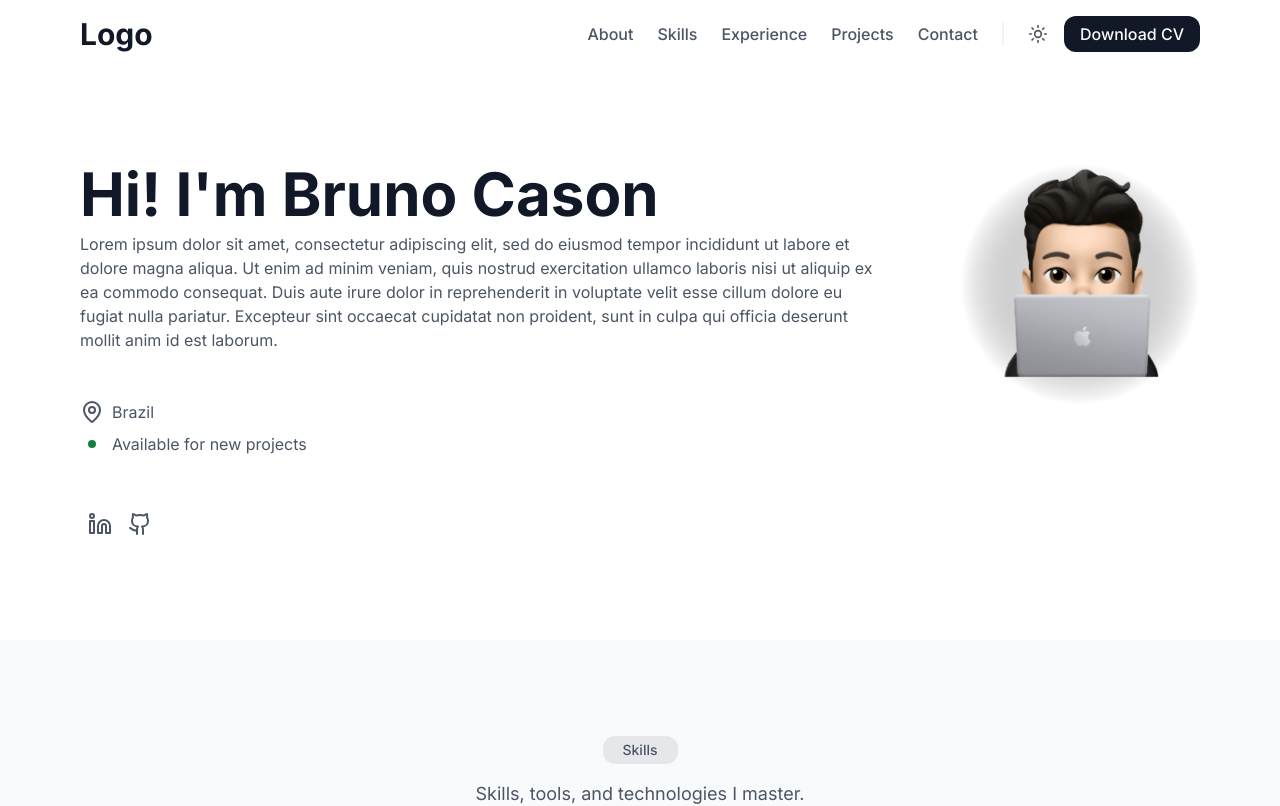
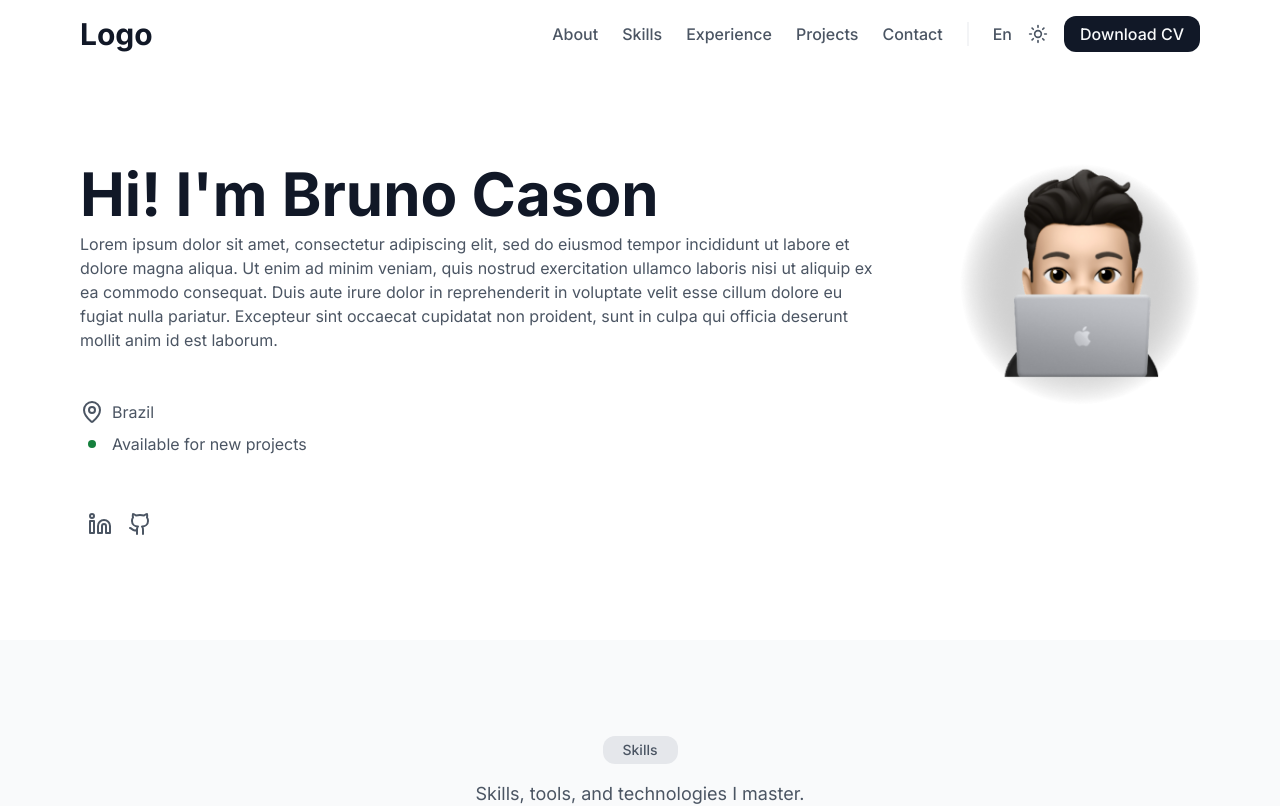
Before and after one commit to BrunoCason/portfolio, a Next.js app: page / in a window 1280 px wide. Shown: the top 806 px of the page. Built offline with nearby package versions, Linux system fonts and the light colour scheme.

Commit message:
feat: add change language header

```diff
--- a/src/components/layout/Header.tsx
+++ b/src/components/layout/Header.tsx
@@ -1,16 +1,29 @@
-import { navLinks } from "@/lib/data";
 import Link from "next/link";
-import { useState } from "react";
+import { useState, useRef } from "react";
 import { Moon, Sun, Menu } from "lucide-react";
 import SideMenu from "./SideMenu";
 import { useTheme } from "@/context/ThemeProvider";
+import { useLanguage } from "@/context/LanguageContext";
+import { navLinks, cv } from "@/locales/header";
 
 const Header = () => {
   const { theme, toggleTheme } = useTheme();
   const [isSidebarOpen, setIsSidebarOpen] = useState(false);
+  const [isDropdownOpen, setIsDropdownOpen] = useState(false);
+  const dropdownRef = useRef<HTMLDivElement>(null);
+  const { language, setLanguage } = useLanguage();
 
   const toggleSidebar = () => {
     setIsSidebarOpen((prev) => !prev);
+  };
+
+  const toggleDropdown = () => {
+    setIsDropdownOpen((prev) => !prev);
+  };
+
+  const handleLanguageChange = (lang: "en" | "pt") => {
+    setLanguage(lang);
+    setIsDropdownOpen(false);
   };
 
   return (
@@ -19,14 +32,45 @@ const Header = () => {
         <p className="font-bold text-3xl text-gray-900">Logo</p>
         <nav className="flex items-center gap-6">
           <ul className="flex list-none items-center gap-6 text-gray-600 dark:text-gray-400">
-            {navLinks.map((link, index) => (
+            {navLinks[language].map((link, index) => (
               <li key={index} className="font-medium text-base">
                 <Link href={link.href}>{link.label}</Link>
               </li>
             ))}
           </ul>
           <div className="h-6 w-0.5 bg-gray-100 dark:bg-gray-700"></div>
-          <div className="flex items-center gap-4">
+          <div className="relative flex items-center gap-4">
+            <button
+              onClick={toggleDropdown}
+              className="text-gray-600 dark:text-gray-400 font-medium"
+            >
+              {language === "en" ? "En" : "Pt"}
+            </button>
+
+            {isDropdownOpen && (
+              <div
+                ref={dropdownRef}
+                className="absolute top-full left-0 mt-2 w-32 bg-white dark:bg-gray-800 rounded-lg shadow-lg border border-gray-200 dark:border-gray-700"
+              >
+                <button
+                  onClick={() =>
+                    handleLanguageChange(language === "en" ? "pt" : "en")
+                  }
+                  className="block w-full text-left px-4 py-2 text-gray-900 dark:text-gray-100 hover:bg-gray-100 dark:hover:bg-gray-700"
+                >
+                  English
+                </button>
+                <button
+                  onClick={() =>
+                    handleLanguageChange(language === "en" ? "pt" : "en")
+                  }
+                  className="block w-full text-left px-4 py-2 text-gray-900 dark:text-gray-100 hover:bg-gray-100 dark:hover:bg-gray-700"
+                >
+                  Português
+                </button>
+              </div>
+            )}
+
             <button onClick={toggleTheme} aria-label="Toggle Theme">
               {theme === "light" ? (
                 <Sun className="w-5 h-5 text-gray-600" />
@@ -35,7 +79,7 @@ const Header = () => {
               )}
             </button>
             <button className="bg-gray-900 dark:bg-gray-100 px-4 py-1.5 rounded-xl font-medium text-gray-50 dark:text-gray-950">
-              Download CV
+              {cv[language]}
             </button>
           </div>
         </nav>
--- a/src/components/layout/SideMenu.tsx
+++ b/src/components/layout/SideMenu.tsx
@@ -1,7 +1,8 @@
-import { navLinks } from "@/lib/data";
+import { navLinks, cv, switchLanguage, switchTheme } from "@/locales/header";
 import Link from "next/link";
 import { Moon, Sun, X } from "lucide-react";
 import { useTheme } from "@/context/ThemeProvider";
+import { useLanguage } from "@/context/LanguageContext";
 
 interface SideMenuProps {
   isOpen: boolean;
@@ -10,6 +11,11 @@ interface SideMenuProps {
 
 const SideMenu = ({ isOpen, onClose }: SideMenuProps) => {
   const { theme, toggleTheme } = useTheme();
+  const { language, setLanguage } = useLanguage();
+
+  const handleLanguageChange = (lang: "en" | "pt") => {
+    setLanguage(lang);
+  };
 
   return (
     <>
@@ -35,7 +41,7 @@ const SideMenu = ({ isOpen, onClose }: SideMenuProps) => {
         </div>
         <nav className="flex flex-col gap-4 p-4">
           <ul className="flex flex-col gap-4 text-gray-600 dark:text-gray-400">
-            {navLinks.map((link, index) => (
+            {navLinks[language].map((link, index) => (
               <li key={index} className="font-medium text-base">
                 <Link href={link.href} onClick={onClose}>
                   {link.label}
@@ -44,13 +50,28 @@ const SideMenu = ({ isOpen, onClose }: SideMenuProps) => {
             ))}
           </ul>
         </nav>
-        <div className="flex flex-col gap-4 border-t border-gray-300">
+        <div className="flex flex-col gap-4 border-t border-gray-300 px-4">
+          <div
+            onClick={() =>
+              handleLanguageChange(language === "en" ? "pt" : "en")
+            }
+            className="flex items-center justify-between pt-4"
+          >
+            <span className="font-normal text-base text-gray-600 dark:text-gray-400">
+            {switchLanguage[language]}
+            </span>
+
+            <span className="font-normal text-base text-gray-600 dark:text-gray-400">
+              {language === "en" ? "En" : "Pt"}
+            </span>
+          </div>
+
           <div
             onClick={toggleTheme}
-            className="flex items-center justify-between pt-4 px-4"
+            className="flex items-center justify-between"
           >
             <span className="font-normal text-base text-gray-600 dark:text-gray-400 ">
-              Switch Theme
+            {switchTheme[language]}
             </span>
             <button aria-label="Toggle Theme">
               {theme === "light" ? (
@@ -60,9 +81,9 @@ const SideMenu = ({ isOpen, onClose }: SideMenuProps) => {
               )}
             </button>
           </div>
-          <div className="px-4">
+          <div>
             <button className="bg-gray-900 w-full py-1.5 rounded-xl text-gray-50 dark:bg-gray-100 px-4 font-medium dark:text-gray-950">
-              Download CV
+              {cv[language]}
             </button>
           </div>
         </div>
--- /dev/null
+++ b/src/context/LanguageContext.tsx
@@ -0,0 +1,28 @@
+import { createContext, useContext, useState, ReactNode } from "react";
+
+type Language = "en" | "pt";
+
+interface LanguageContextType {
+  language: Language;
+  setLanguage: (lang: Language) => void;
+}
+
+const LanguageContext = createContext<LanguageContextType | undefined>(undefined);
+
+export const LanguageProvider = ({ children }: { children: ReactNode }) => {
+  const [language, setLanguage] = useState<Language>("en");
+
+  return (
+    <LanguageContext.Provider value={{ language, setLanguage }}>
+      {children}
+    </LanguageContext.Provider>
+  );
+};
+
+export const useLanguage = () => {
+  const context = useContext(LanguageContext);
+  if (!context) {
+    throw new Error("useLanguage must be used within a LanguageProvider");
+  }
+  return context;
+};
--- a/src/lib/data.tsx
+++ b/src/lib/data.tsx
@@ -11,29 +11,6 @@ import LogoFigma from "/public/logos/icon-figma.svg";
 import LogoGit from "/public/logos/icon-git.svg";
 
 import { SkillsDetails, ExperienceDetails, ProjectDetails } from "@/lib/types";
-
-export const navLinks = [
-  {
-    label: "About",
-    href: "#about",
-  },
-  {
-    label: "Skills",
-    href: "#skills",
-  },
-  {
-    label: "Experience",
-    href: "#experience",
-  },
-  {
-    label: "Projects",
-    href: "#projects",
-  },
-  {
-    label: "Contact",
-    href: "#contact",
-  },
-];
 
 export const socialLinks = [
   {
--- /dev/null
+++ b/src/locales/header.ts
@@ -0,0 +1,31 @@
+export const navLinks = {
+  en: [
+    { href: "#about", label: "About" },
+    { href: "#skills", label: "Skills" },
+    { href: "#experience", label: "Experience" },
+    { href: "#projects", label: "Projects" },
+    { href: "#contact", label: "Contact" },
+  ],
+  pt: [
+    { href: "#about", label: "Sobre" },
+    { href: "#skills", label: "Habilidades" },
+    { href: "#experience", label: "Experiências" },
+    { href: "#projects", label: "Projetos" },
+    { href: "#contact", label: "Contato" },
+  ],
+};
+
+export const cv = {
+  en: "Download CV",
+  pt: "Baixar CV",
+};
+
+export const switchLanguage = {
+  en: "Language",
+  pt: "Idioma",
+};
+
+export const switchTheme = {
+    en: "Switch Theme",
+    pt: "Alterar Tema",
+  };
--- a/src/pages/_app.tsx
+++ b/src/pages/_app.tsx
@@ -1,3 +1,4 @@
+import { LanguageProvider } from "@/context/LanguageContext";
 import { ThemeProvider } from "@/context/ThemeProvider";
 import "@/styles/globals.css";
 import type { AppProps } from "next/app";
@@ -5,7 +6,9 @@ import type { AppProps } from "next/app";
 export default function App({ Component, pageProps }: AppProps) {
   return (
     <ThemeProvider>
-      <Component {...pageProps} />
+      <LanguageProvider>
+        <Component {...pageProps} />
+      </LanguageProvider>
     </ThemeProvider>
   );
 }
```
